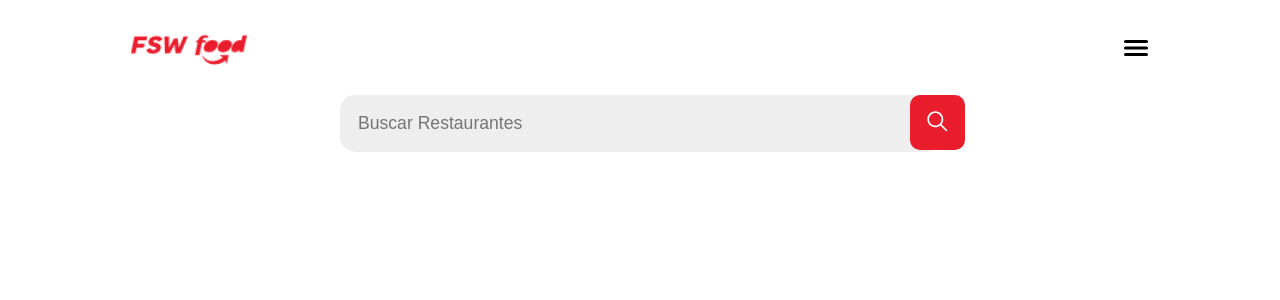
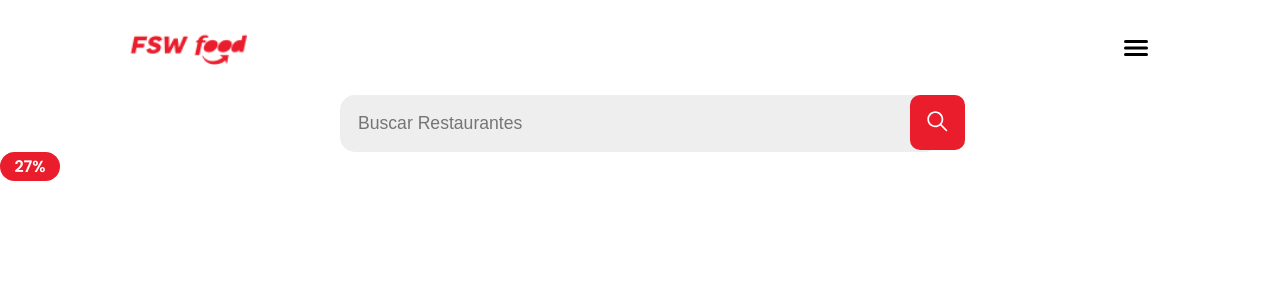
Before and after one commit to murilosantosb/ReactFood, a Next.js app in the folder frontend/react-food/: page / in a window 1280 px wide. Shown: the top 300 px of the page. Built offline with nearby package versions, Linux system fonts and the light colour scheme.

Commit message:
Componente de disconto finalizado

```diff
--- a/frontend/react-food/src/app/page.tsx
+++ b/frontend/react-food/src/app/page.tsx
@@ -13,6 +13,7 @@ const HomeContainer = styled.main`
 import IconButton from "@/components/Buttons/IconButton";
 import { MdDone } from "react-icons/md";
 import Banner from "@/components/Banner/Banner";
+import Status from "@/components/Status/Status";
 
 export default function Home() {
   return (
@@ -20,6 +21,7 @@ export default function Home() {
       <Search />
       {/* <Banner banner="primary" img="/pizza.png" p1="até" strong="30% de Desconto" p2="em Pizzas"/>
       <Banner banner="secondary" img="/buguer.png" p1="a partir de" strong="R$17,90" p2="em lanches"/> */}
+      <Status title="27%" status="discount" />
     </HomeContainer>
   );
 }
--- a/frontend/react-food/src/components/Status/Status.tsx
+++ b/frontend/react-food/src/components/Status/Status.tsx
@@ -3,9 +3,18 @@ import styled from 'styled-components'
 
 interface StatusProps {
     title: string;
-    status: "process" | "finished";
+    status: "process" | "finished" | "discount";
     width?: string;
 }
+
+const StatusDiscount = `
+  width: 60px;
+  padding: 2px;
+  text-align: center;
+  color: var(--octonary-color) !important;
+  font-weight: bold;
+  background-color: var(--primary-color) !important;
+`
 
 const StatusContainer = styled.section<StatusProps>`
     display: flex;
@@ -18,6 +27,8 @@ const StatusContainer = styled.section<StatusProps>`
     width: ${props => props.width ? props.width : "135px"};
     background-color: ${props => props.status === "process" ? "var(--tertiary-color)" : "var(--septenary-color)"};
     color: ${props => props.status === "process" ? "var(--octonary-color)" : "var(--quinary-color)"};
+
+    ${({ status }) => status === "discount" && StatusDiscount}
 `
 
 const Status: React.FC<StatusProps> = ({ status, title }) => {
```
